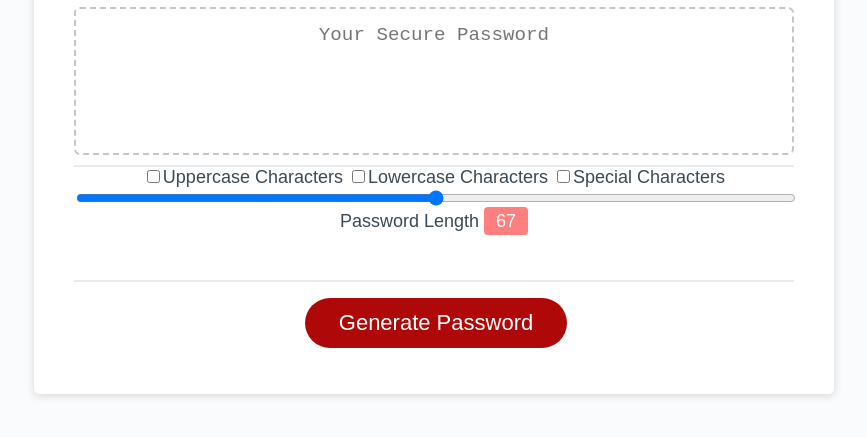
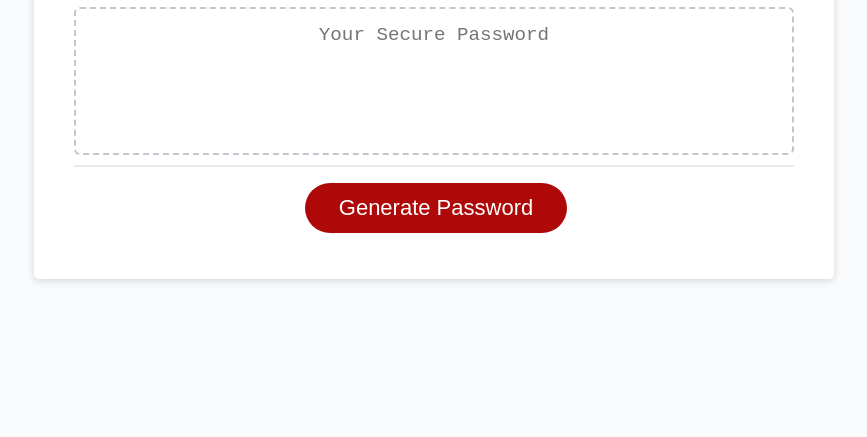
Before and after one commit to alihernandez/passwordGenerator, a plain HTML site: page index.html in a window 1280 px wide. Shown: the part 241-678 px from the top of the page, without its empty margins (206-1073 px from the left). Drawn offline with Linux system fonts and the light colour scheme.

```diff
--- a/index.html
+++ b/index.html
@@ -7,7 +7,6 @@
     <title>Password Generator</title>
     <link rel="stylesheet" href="style.css" />
   </head>
-
   <body>
     <div class="wrapper">
       <header>
@@ -25,15 +24,6 @@
             aria-label="Generated Password"
           ></textarea>
         </div>
-      <div class="card-footer">
-        <input type="checkbox" id="Uppercase">Uppercase Characters
-        <input type="checkbox" id="Lowercase">Lowercase Characters
-        <input type="checkbox" id="SpecialCharacters">Special Characters
-      </div>
-      <div class="range-wrap" style="text-align: center;">
-        <input type="range" class="range" min="8" max="126">Password Length
-        <output class="bubble"></output>
-      </div>
         <div class="card-footer">
           <button id="generate" class="btn" onclick="generatePassword()">Generate Password</button>
         </div>
--- a/script.js
+++ b/script.js
@@ -2,7 +2,6 @@
 function generatePassword() {
 
 var generateBtn = document.querySelector("#generate");
-// all available characters and length
 var characters = "ABCDEFGHIJKLMNOPQRSTUVWXYZabcdefghijklmnopqrstuvwxyz1234567890!@#$%^&*()";
 var passwordLength = 16;
 var password = "";
@@ -13,28 +12,9 @@ for (var i=0; i<passwordLength; i++){
   }
   document.getElementById("password").value = password;
 }
-//Code for slider
-const allRanges = document.querySelectorAll(".range-wrap");
-allRanges.forEach(wrap => {
-  const range = wrap.querySelector(".range");
-  const bubble = wrap.querySelector(".bubble");
 
-  range.addEventListener("input", () => {
-    setBubble(range, bubble);
-  });
-  setBubble(range, bubble);
-});
 
-function setBubble(range, bubble) {
-  const val = range.value;
-  const min = range.min ? range.min : 0;
-  const max = range.max ? range.max : 100;
-  const newVal = Number(((val - min) * 100) / (max - min));
-  bubble.innerHTML = val;
 
-  // Sorta magic numbers based on size of the native UI thumb
-  bubble.style.left = `calc(${newVal}% + (${8 - newVal * 0.15}px))`;
-}
 
 // Write password to the #password input
 function writePassword() {
--- a/style.css
+++ b/style.css
@@ -118,28 +118,6 @@ button[disabled] {
   overflow: hidden;
 }
 
-
-.myslider:hover {
-  opacity: 1;
-}
-
-.range-wrap {
-  margin: 0 auto 3rem;
-}
-.range {
-  width: 100%;
-}
-.bubble {
-  background: red;
-  color: white;
-  padding: 4px 12px;
-  border-radius: 4px;
-  transform: translateX(-50%);
-  opacity: 50%;
-}
-
-
-
 @media (max-width: 690px) {
   .btn {
     font-size: 1rem;
```
